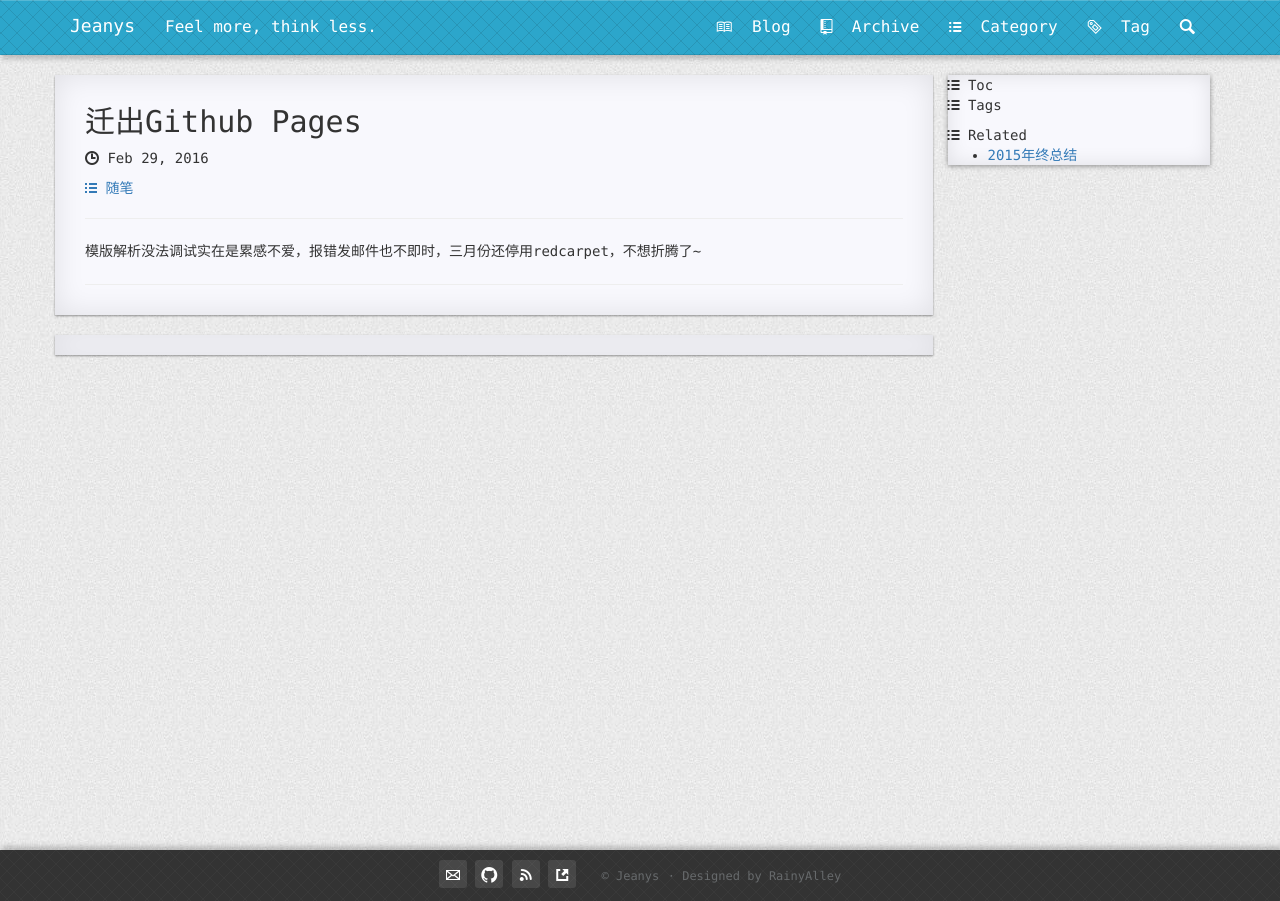
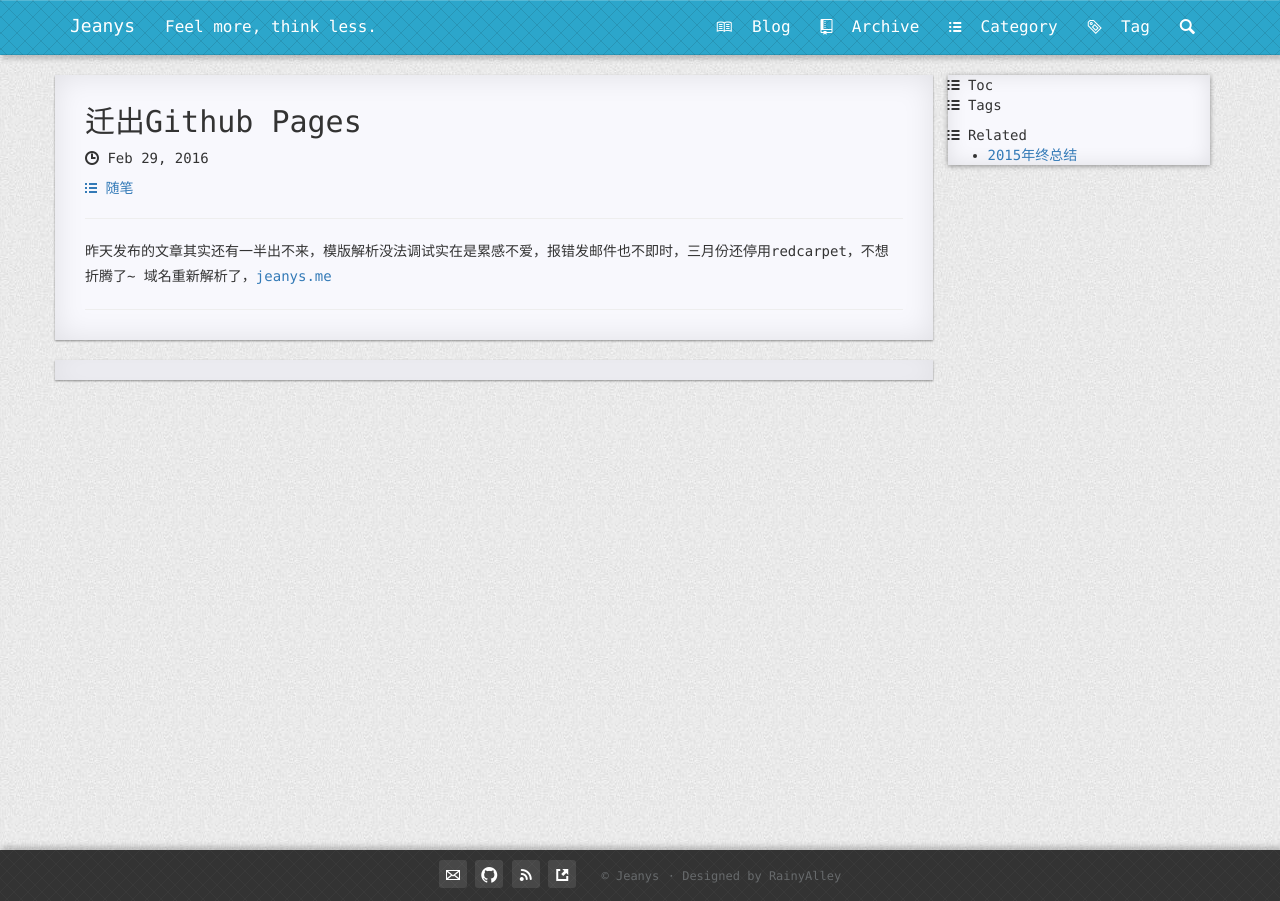
Before and after one commit to jeanys/jeanys.github.io, a Jekyll site: the page built from _posts/2016-2-29-moveout-record.md, in a window 1280 px wide. Built offline with Jekyll 4.4.1, drawn with Linux system fonts in a browser that asks for light colours; nearby versions of some CDN libraries; Markdown is read by kramdown in place of the engine named in the settings.

Commit message:
Update 2016-2-29-moveout-record.md

```diff
--- a/_posts/2016-2-29-moveout-record.md
+++ b/_posts/2016-2-29-moveout-record.md
@@ -5,4 +5,5 @@ tags:
 categories: 随笔
 ---
 
-模版解析没法调试实在是累感不爱，报错发邮件也不即时，三月份还停用redcarpet，不想折腾了~
+昨天发布的文章其实还有一半出不来，模版解析没法调试实在是累感不爱，报错发邮件也不即时，三月份还停用redcarpet，不想折腾了~
+域名重新解析了，[jeanys.me](http://jeanys.me/)
```
